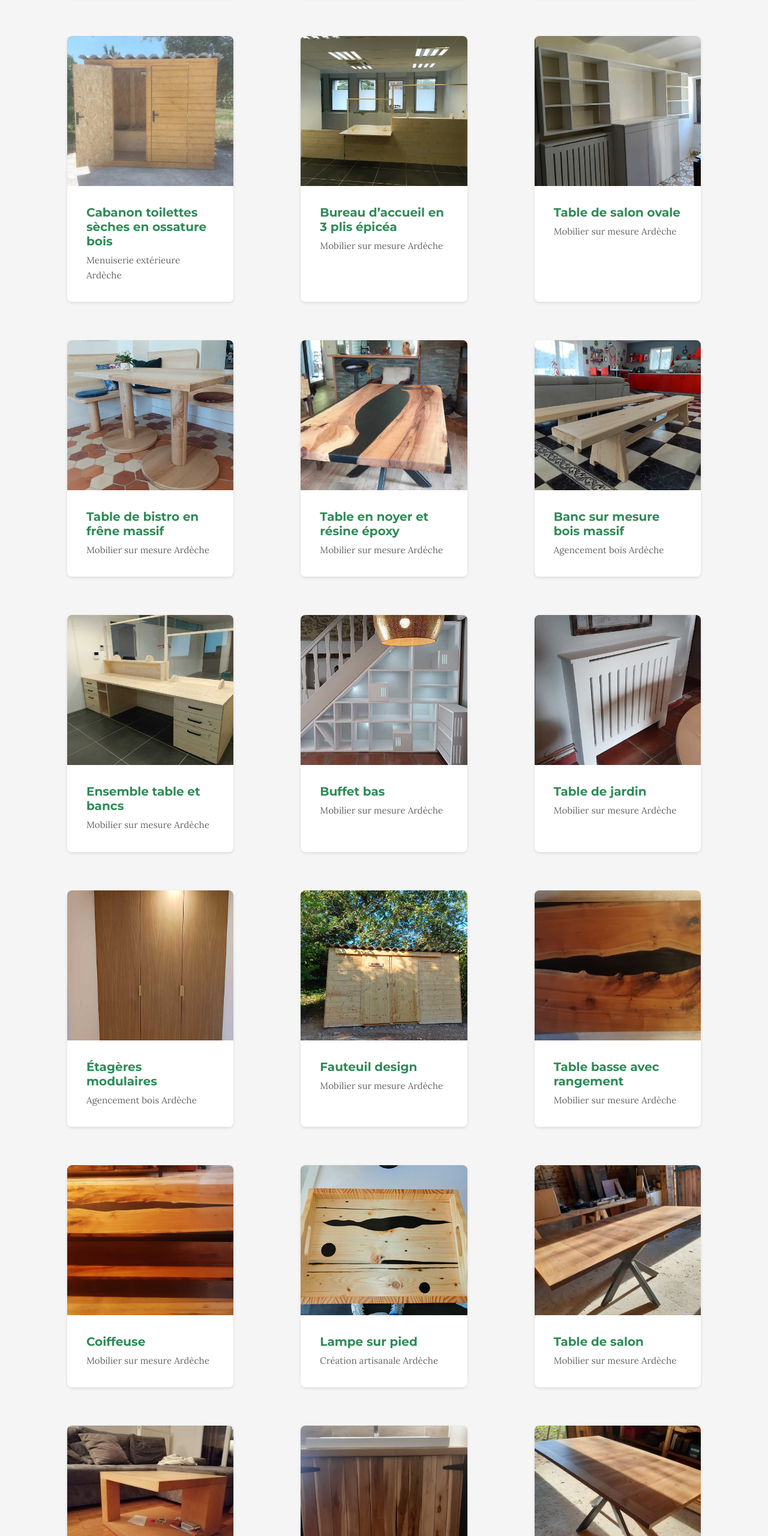
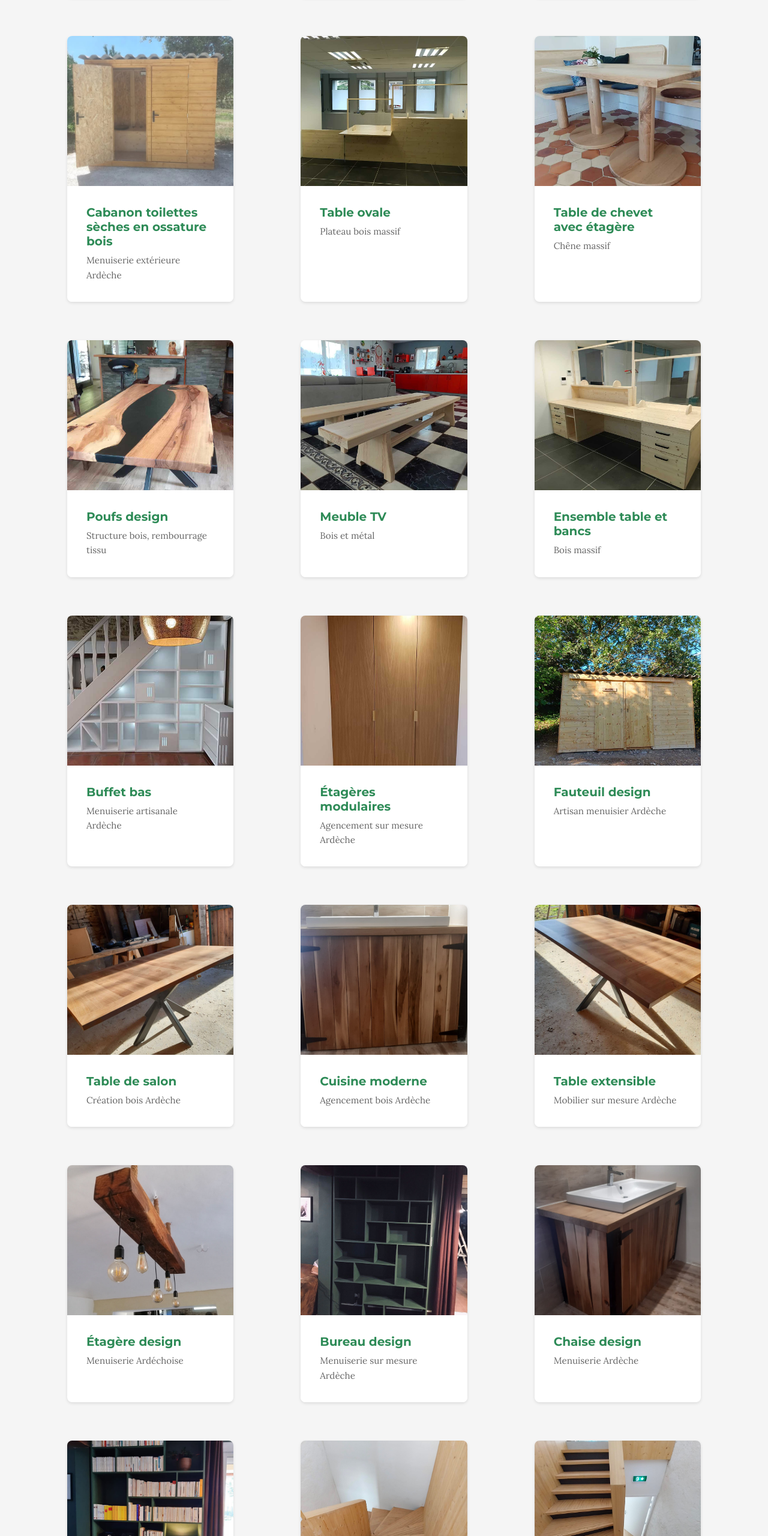
Before and after one commit to Ardebois/ardebois, a website: page index.html in a window 1280 px wide. Shown: the part 5218-7778 px from the top of the page at 60% size. Drawn offline with Linux system fonts and the light colour scheme.

Commit message:
v2: Réapplication des commits 12f3dc4 et 6cfe506
- Intégration des modifications du commit 12f3dc4 (suppression de photos)
- Intégration des modifications du commit 6cfe506 (renommage de photos)
- Conservation des 13 nouvelles images
- Ordre inversé pour mettre les nouveaux travaux en premier
- Légendes et balises alt harmonisées selon les commits originaux

Co-authored-by: Ardebois <Ardebois@users.noreply.github.com>

```diff
--- a/index.html
+++ b/index.html
@@ -359,50 +359,42 @@
         </figure>
 
 <figure class="gallery-item" data-category="mobilier">
-          <img src="images/compressed/31.jpg" alt="Bureau d’accueil en 3 plis épicéa par menuisier Ardèche" loading="lazy">
+          <img src="images/compressed/31.jpg" alt="Table de salon ovale" loading="lazy">
           <figcaption>
-            <h4>Bureau d’accueil en 3 plis épicéa</h4>
-            <p>Mobilier sur mesure Ardèche</p>
+            <h4>Table ovale</h4>
+            <p>Plateau bois massif</p>
           </figcaption>
         </figure>
 
 <figure class="gallery-item" data-category="mobilier">
-          <img src="images/compressed/30.jpg" alt="Table de salon ovale par menuisier Ardèche" loading="lazy">
+          <img src="images/compressed/29.jpg" alt="Table de chevet avec étagère" loading="lazy">
           <figcaption>
-            <h4>Table de salon ovale</h4>
-            <p>Mobilier sur mesure Ardèche</p>
+            <h4>Table de chevet avec étagère</h4>
+            <p>Chêne massif</p>
           </figcaption>
         </figure>
 
 <figure class="gallery-item" data-category="mobilier">
-          <img src="images/compressed/29.jpg" alt="Table de bistro en frêne massif par menuisier Ardèche" loading="lazy">
+          <img src="images/compressed/28.jpg" alt="Poufs en bois et tissu" loading="lazy">
           <figcaption>
-            <h4>Table de bistro en frêne massif</h4>
-            <p>Mobilier sur mesure Ardèche</p>
+            <h4>Poufs design</h4>
+            <p>Structure bois, rembourrage tissu</p>
+          </figcaption>
+        </figure>
+
+<figure class="gallery-item" data-category="agencement">
+          <img src="images/compressed/27.jpg" alt="Meuble TV sur mesure" loading="lazy">
+          <figcaption>
+            <h4>Meuble TV</h4>
+            <p>Bois et métal</p>
           </figcaption>
         </figure>
 
 <figure class="gallery-item" data-category="mobilier">
-          <img src="images/compressed/28.jpg" alt="Table en noyer et résine époxy par menuisier Ardèche" loading="lazy">
-          <figcaption>
-            <h4>Table en noyer et résine époxy</h4>
-            <p>Mobilier sur mesure Ardèche</p>
-          </figcaption>
-        </figure>
-
-<figure class="gallery-item" data-category="agencement">
-          <img src="images/compressed/27.jpg" alt="Banc sur mesure bois massif par menuisier Ardèche" loading="lazy">
-          <figcaption>
-            <h4>Banc sur mesure bois massif</h4>
-            <p>Agencement bois Ardèche</p>
-          </figcaption>
-        </figure>
-
-<figure class="gallery-item" data-category="mobilier">
-          <img src="images/compressed/26.jpg" alt="Ensemble table et bancs par menuisier Ardèche" loading="lazy">
+          <img src="images/compressed/26.jpg" alt="Table à manger avec bancs" loading="lazy">
           <figcaption>
             <h4>Ensemble table et bancs</h4>
-            <p>Mobilier sur mesure Ardèche</p>
+            <p>Bois massif</p>
           </figcaption>
         </figure>
 
@@ -410,15 +402,7 @@
           <img src="images/compressed/25.jpg" alt="Buffet bas par menuisier Ardèche" loading="lazy">
           <figcaption>
             <h4>Buffet bas</h4>
-            <p>Mobilier sur mesure Ardèche</p>
-          </figcaption>
-        </figure>
-
-<figure class="gallery-item" data-category="mobilier">
-          <img src="images/compressed/24.jpg" alt="Table de jardin par menuisier Ardèche" loading="lazy">
-          <figcaption>
-            <h4>Table de jardin</h4>
-            <p>Mobilier sur mesure Ardèche</p>
+            <p>Menuiserie artisanale Ardèche</p>
           </figcaption>
         </figure>
 
@@ -426,39 +410,15 @@
           <img src="images/compressed/23.jpg" alt="Étagères modulaires par menuisier Ardèche" loading="lazy">
           <figcaption>
             <h4>Étagères modulaires</h4>
-            <p>Agencement bois Ardèche</p>
+            <p>Agencement sur mesure Ardèche</p>
           </figcaption>
         </figure>
 
 <figure class="gallery-item" data-category="mobilier">
-          <img src="images/compressed/22.jpg" alt="Fauteuil design par menuisier Ardèche" loading="lazy">
+          <img src="images/compressed/22.jpg" alt="Fauteuil par menuisier Ardèche" loading="lazy">
           <figcaption>
             <h4>Fauteuil design</h4>
-            <p>Mobilier sur mesure Ardèche</p>
-          </figcaption>
-        </figure>
-
-<figure class="gallery-item" data-category="mobilier">
-          <img src="images/compressed/21.jpg" alt="Table basse avec rangement par menuisier Ardèche" loading="lazy">
-          <figcaption>
-            <h4>Table basse avec rangement</h4>
-            <p>Mobilier sur mesure Ardèche</p>
-          </figcaption>
-        </figure>
-
-<figure class="gallery-item" data-category="mobilier">
-          <img src="images/compressed/20.jpg" alt="Coiffeuse par menuisier Ardèche" loading="lazy">
-          <figcaption>
-            <h4>Coiffeuse</h4>
-            <p>Mobilier sur mesure Ardèche</p>
-          </figcaption>
-        </figure>
-
-<figure class="gallery-item" data-category="luminaire">
-          <img src="images/compressed/19.jpg" alt="Lampe sur pied par menuisier Ardèche" loading="lazy">
-          <figcaption>
-            <h4>Lampe sur pied</h4>
-            <p>Création artisanale Ardèche</p>
+            <p>Artisan menuisier Ardèche</p>
           </figcaption>
         </figure>
 
@@ -466,22 +426,14 @@
           <img src="images/compressed/18.jpg" alt="Table de salon par menuisier Ardèche" loading="lazy">
           <figcaption>
             <h4>Table de salon</h4>
-            <p>Mobilier sur mesure Ardèche</p>
-          </figcaption>
-        </figure>
-
-<figure class="gallery-item" data-category="mobilier">
-          <img src="images/compressed/17.jpg" alt="Banc d’entrée par menuisier Ardèche" loading="lazy">
-          <figcaption>
-            <h4>Banc d’entrée</h4>
-            <p>Mobilier sur mesure Ardèche</p>
+            <p>Création bois Ardèche</p>
           </figcaption>
         </figure>
 
 <figure class="gallery-item" data-category="agencement">
-          <img src="images/compressed/16.jpg" alt="Meuble sous vasque en chêne et noyer massif par menuisier Ardèche" loading="lazy">
+          <img src="images/compressed/16.jpg" alt="Cuisine moderne par menuisier Ardèche" loading="lazy">
           <figcaption>
-            <h4>Meuble sous vasque en chêne et noyer massif</h4>
+            <h4>Cuisine moderne</h4>
             <p>Agencement bois Ardèche</p>
           </figcaption>
         </figure>
@@ -489,7 +441,7 @@
 <figure class="gallery-item" data-category="mobilier">
           <img src="images/compressed/15.jpg" alt="Table à manger extensible par menuisier Ardèche" loading="lazy">
           <figcaption>
-            <h4>Table à manger extensible</h4>
+            <h4>Table extensible</h4>
             <p>Mobilier sur mesure Ardèche</p>
           </figcaption>
         </figure>
@@ -498,111 +450,55 @@
           <img src="images/compressed/14.jpg" alt="Étagère design par menuisier Ardèche" loading="lazy">
           <figcaption>
             <h4>Étagère design</h4>
-            <p>Mobilier sur mesure Ardèche</p>
+            <p>Menuiserie Ardéchoise</p>
           </figcaption>
         </figure>
 
 <figure class="gallery-item" data-category="mobilier">
-          <img src="images/compressed/13.jpg" alt="Table basse résine par menuisier Ardèche" loading="lazy">
+          <img src="images/compressed/12.jpg" alt="Bureau en bois par menuisier Ardèche" loading="lazy">
           <figcaption>
-            <h4>Table basse résine</h4>
-            <p>Mobilier sur mesure Ardèche</p>
+            <h4>Bureau design</h4>
+            <p>Menuiserie sur mesure Ardèche</p>
           </figcaption>
         </figure>
 
 <figure class="gallery-item" data-category="mobilier">
-          <img src="images/compressed/12.jpg" alt="Bureau design par menuisier Ardèche" loading="lazy">
+          <img src="images/compressed/9.jpg" alt="Chaise en bois par menuisier Ardèche" loading="lazy">
           <figcaption>
-            <h4>Bureau design</h4>
-            <p>Mobilier sur mesure Ardèche</p>
+            <h4>Chaise design</h4>
+            <p>Menuiserie Ardèche</p>
           </figcaption>
         </figure>
 
 <figure class="gallery-item" data-category="agencement">
-          <img src="images/compressed/11.jpg" alt="Dressing sur mesure par menuisier Ardèche" loading="lazy">
+          <img src="images/compressed/6.jpg" alt="Cuisine aménagée en bois par menuisier Ardèche" loading="lazy">
           <figcaption>
-            <h4>Dressing sur mesure</h4>
-            <p>Agencement bois Ardèche</p>
+            <h4>Cuisine aménagée</h4>
+            <p>Menuiserie intérieure Ardèche</p>
           </figcaption>
         </figure>
 
 <figure class="gallery-item" data-category="mobilier">
-          <img src="images/compressed/10.jpg" alt="Table de chevet par menuisier Ardèche" loading="lazy">
+          <img src="images/compressed/4.jpg" alt="Banc en bois avec rangement par menuisier Larnas Ardèche" loading="lazy">
           <figcaption>
-            <h4>Table de chevet</h4>
-            <p>Mobilier sur mesure Ardèche</p>
+            <h4>Banc avec rangement</h4>
+            <p>Menuiserie à Larnas (07)</p>
           </figcaption>
         </figure>
 
 <figure class="gallery-item" data-category="mobilier">
-          <img src="images/compressed/9.jpg" alt="Chaise design par menuisier Ardèche" loading="lazy">
+          <img src="images/compressed/2.jpg" alt="Étagère murale en bois par menuisier Ardèche" loading="lazy">
           <figcaption>
-            <h4>Chaise design</h4>
-            <p>Mobilier sur mesure Ardèche</p>
-          </figcaption>
-        </figure>
-
-<figure class="gallery-item" data-category="luminaire">
-          <img src="images/compressed/8.jpg" alt="Suspension par menuisier Ardèche" loading="lazy">
-          <figcaption>
-            <h4>Suspension</h4>
-            <p>Création artisanale Ardèche</p>
-          </figcaption>
-        </figure>
-
-<figure class="gallery-item" data-category="luminaire">
-          <img src="images/compressed/7.jpg" alt="Luminaire design par menuisier Ardèche" loading="lazy">
-          <figcaption>
-            <h4>Luminaire design</h4>
-            <p>Création artisanale Ardèche</p>
-          </figcaption>
-        </figure>
-
-<figure class="gallery-item" data-category="agencement">
-          <img src="images/compressed/6.jpg" alt="Cuisine aménagée par menuisier Ardèche" loading="lazy">
-          <figcaption>
-            <h4>Cuisine aménagée</h4>
-            <p>Agencement bois Ardèche</p>
-          </figcaption>
-        </figure>
-
-<figure class="gallery-item" data-category="agencement">
-          <img src="images/compressed/5.jpg" alt="Bibliothèque sur mesure par menuisier Ardèche" loading="lazy">
-          <figcaption>
-            <h4>Bibliothèque sur mesure</h4>
-            <p>Agencement bois Ardèche</p>
+            <h4>Étagère murale</h4>
+            <p>Menuiserie sur mesure en Ardèche</p>
           </figcaption>
         </figure>
 
 <figure class="gallery-item" data-category="mobilier">
-          <img src="images/compressed/4.jpg" alt="Banc avec rangement par menuisier Ardèche" loading="lazy">
+          <img src="images/compressed/1.jpg" alt="Table basse en bois par menuisier Ardèche - Ardebois" loading="lazy">
           <figcaption>
-            <h4>Banc avec rangement</h4>
-            <p>Mobilier sur mesure Ardèche</p>
-          </figcaption>
-        </figure>
-
-<figure class="gallery-item" data-category="mobilier">
-          <img src="images/compressed/3.jpg" alt="Table à manger par menuisier Ardèche" loading="lazy">
-          <figcaption>
-            <h4>Table à manger</h4>
-            <p>Mobilier sur mesure Ardèche</p>
-          </figcaption>
-        </figure>
-
-<figure class="gallery-item" data-category="mobilier">
-          <img src="images/compressed/2.jpg" alt="Étagère murale par menuisier Ardèche" loading="lazy">
-          <figcaption>
-            <h4>Étagère murale</h4>
-            <p>Mobilier sur mesure Ardèche</p>
-          </figcaption>
-        </figure>
-
-<figure class="gallery-item" data-category="mobilier">
-          <img src="images/compressed/1.jpg" alt="Table basse en chêne massif par menuisier Ardèche" loading="lazy">
-          <figcaption>
-            <h4>Table basse en chêne massif</h4>
-            <p>Mobilier sur mesure Ardèche</p>
+            <h4>Table basse en chêne</h4>
+            <p>Réalisation de menuisier en Ardèche</p>
           </figcaption>
         </figure>
       </div>
```
Lines whose indentation alone changed are shown as unchanged.
